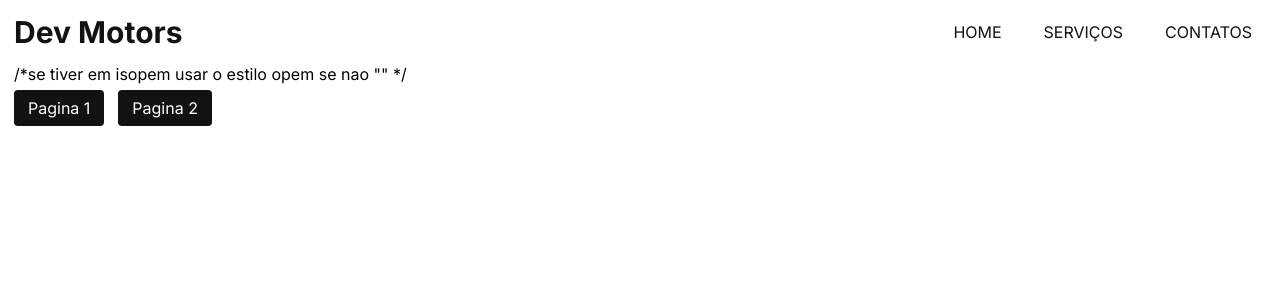
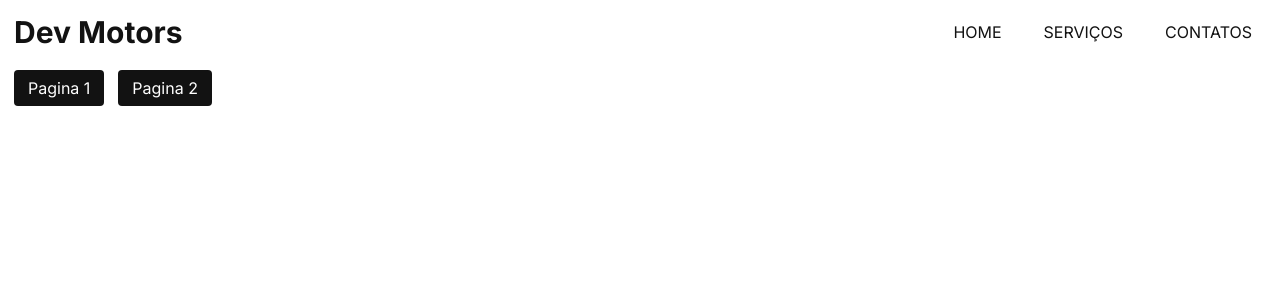
Before and after one commit to erick-d-ps/DevMotors, a Next.js app: page / in a window 1280 px wide. Shown: the top 300 px of the page. Built offline with nearby package versions, Linux system fonts and the light colour scheme.

Commit message:
atualização detalhes

```diff
--- a/src/components/home/submenu/index.tsx
+++ b/src/components/home/submenu/index.tsx
@@ -32,7 +32,7 @@ export function Submenu() {
         <Menu size={34} color="#121212" />
         Serviços
       </div>
-      /*se tiver em isopem usar o estilo opem se nao "" */
+
       <ul className={`${styles.ul} ${isOpen ? styles.open : ""}`}>
 
         {isOpen && (
```
